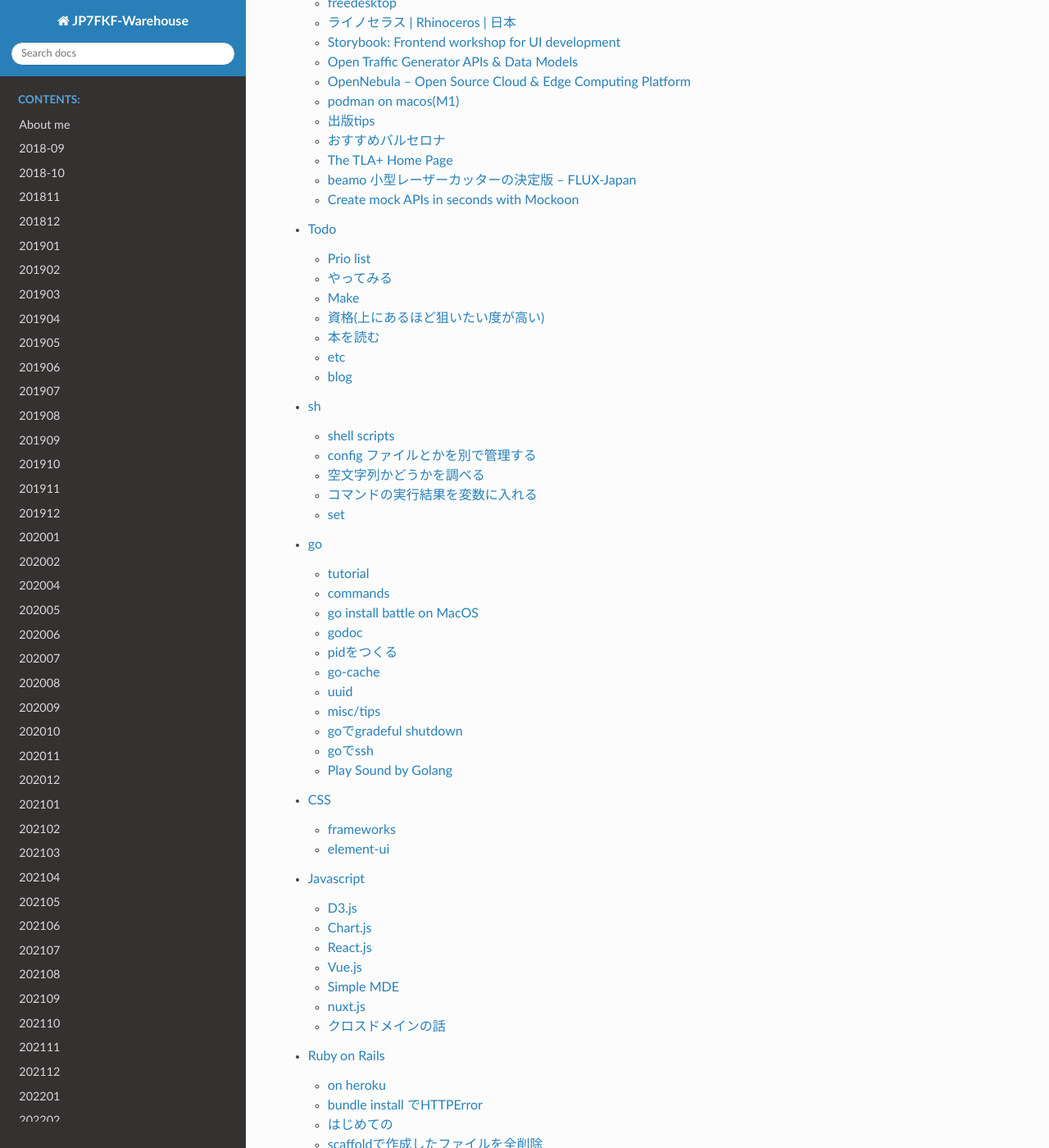
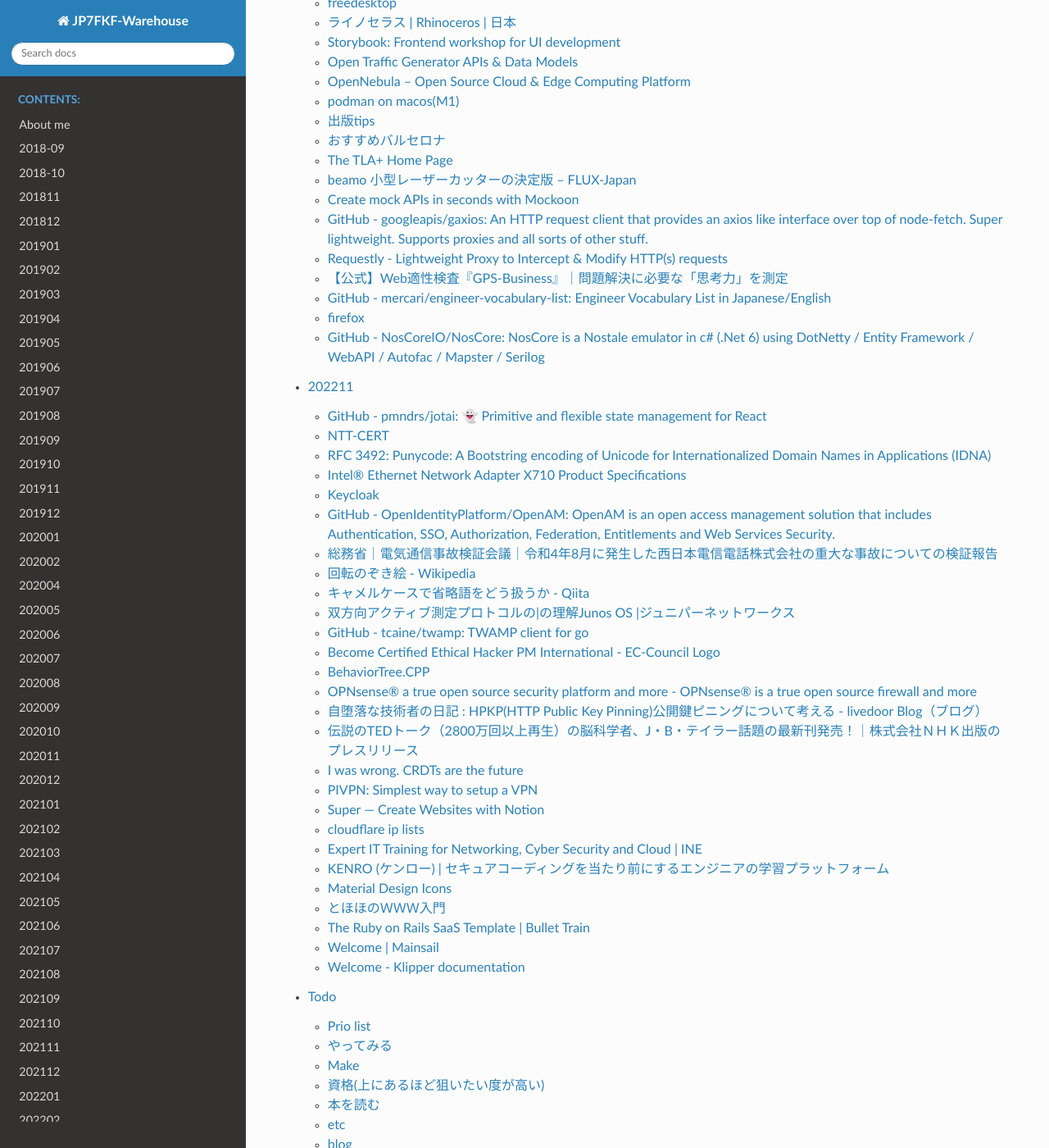
Before and after one commit to jp7fkf/JP7FKF-Warehouse, a Sphinx documentation site: the page built from source/index.rst, in a window 1280 px wide and 1400 px high, scrolled down 31365 px. Shown: the whole window at 82% size. Built offline with Sphinx 7.4.7 and the Read the Docs theme 2.0.0, drawn with Linux system fonts in a browser that asks for light colours.

Commit message:
2022-11-23 23:09:07 JST

````diff
--- a/source/dialy/202207.md
+++ b/source/dialy/202207.md
@@ -18,6 +18,7 @@ group24 / 2048-bit MODP Group with 256-bit prime order subgroup.
 - ref: [dh-group (Security IKE) | Junos OS | Juniper Networks](https://www.juniper.net/documentation/us/en/software/junos/vpn-ipsec/topics/ref/statement/security-edit-dh-group.html)
 
 ## [リアルタイム共同編集のアルゴリズム (Operational Transformation; OT) を理解する試み – RORO](https://ciscorn.net/2021/08/30/ot/)
+- [I was wrong. CRDTs are the future](https://josephg.com/blog/crdts-are-the-future/)
 
 ## [美しい風景 | BEAUPAYSAGE × haruka nakamura](https://www.beaupaysage.com/)
 
--- a/source/dialy/202210.md
+++ b/source/dialy/202210.md
@@ -146,3 +146,18 @@ Machine "podman-machine-default" started successfully
 ## [beamo 小型レーザーカッターの決定版 – FLUX-Japan](https://flux-japan.jp/products/beamo)
 
 ## [Create mock APIs in seconds with Mockoon](https://mockoon.com/)
+
+## [GitHub - googleapis/gaxios: An HTTP request client that provides an axios like interface over top of node-fetch. Super lightweight.  Supports proxies and all sorts of other stuff.](https://github.com/googleapis/gaxios)
+
+## [Requestly - Lightweight Proxy to Intercept & Modify HTTP(s) requests](https://requestly.io/)
+- [GitHub - requestly/requestly: A repository for logging feature enhancements, questions and other issues](https://github.com/requestly/requestly)
+
+## [【公式】Web適性検査『GPS-Business』｜問題解決に必要な「思考力」を測定](https://www.benesse-i-career.co.jp/gps_business/index.html)
+
+## [GitHub - mercari/engineer-vocabulary-list: Engineer Vocabulary List in Japanese/English](https://github.com/mercari/engineer-vocabulary-list)
+
+## firefox
+- mercurial mozilla-central
+- [GitHub - mozilla/gecko-dev: Read-only Git mirror of the Mercurial gecko repositories at https://hg.mozilla.org. How to contribute: https://firefox-source-docs.mozilla.org/contributing/contribution_quickref.html](https://github.com/mozilla/gecko-dev)
+
+## [GitHub - NosCoreIO/NosCore: NosCore is a Nostale emulator in c# (.Net 6) using DotNetty / Entity Framework / WebAPI / Autofac / Mapster / Serilog](https://github.com/NosCoreIO/NosCore)
--- /dev/null
+++ b/source/dialy/202211.md
@@ -0,0 +1,65 @@
+# 202211
+
+## [GitHub - pmndrs/jotai: 👻 Primitive and flexible state management for React](https://github.com/pmndrs/jotai)
+
+## [NTT-CERT](https://www.ntt-cert.org/index.html)
+
+## [RFC 3492: Punycode: A Bootstring encoding of Unicode for Internationalized Domain Names in Applications (IDNA)](https://www.ietf.org/rfc/rfc3492.txt)
+
+## [Intel® Ethernet Network Adapter X710 Product Specifications](https://ark.intel.com/content/www/us/en/ark/products/series/189530/intel-ethernet-network-adapter-x710.html)
+- SRX4600あたりで使われてそう
+
+## [Keycloak](https://www.keycloak.org/)
+
+## [GitHub - OpenIdentityPlatform/OpenAM: OpenAM is an open access management solution that includes Authentication, SSO, Authorization, Federation, Entitlements and Web Services Security.](https://github.com/OpenIdentityPlatform/OpenAM)
+
+## [総務省｜電気通信事故検証会議｜令和4年8月に発生した西日本電信電話株式会社の重大な事故についての検証報告](https://www.soumu.go.jp/main_sosiki/kenkyu/tsuushin_jiko_kenshou/02kiban05_04000546.html)
+
+## [回転のぞき絵 - Wikipedia](https://ja.wikipedia.org/wiki/%E5%9B%9E%E8%BB%A2%E3%81%AE%E3%81%9E%E3%81%8D%E7%B5%B5)
+
+## [キャメルケースで省略語をどう扱うか - Qiita](https://qiita.com/gamako/items/a5b1428c9b5c8d6f0694)
+- [Google Java Style Guide](https://google.github.io/styleguide/javaguide.html#s5.3-camel-case)
+
+## [双方向アクティブ測定プロトコルの|の理解Junos OS |ジュニパーネットワークス](https://www.juniper.net/documentation/jp/ja/software/junos/flow-monitoring/topics/concept/twamp-overview.html)
+
+## [GitHub - tcaine/twamp: TWAMP client for go](https://github.com/tcaine/twamp)
+
+## [Become Certified Ethical Hacker PM International - EC-Council Logo](https://www.eccouncil.org/campaigns/become-certified-ethical-hacker-intl/?utm_source=google&utm_medium=paid-search&utm_campaign=ecc-cehpaid_prospecting_intl_v2&gclid=Cj0KCQiAgribBhDkARIsAASA5buzpoWUZr_v23eX0KqxrKHnMdbQ5vkWroOkwtGKBIa7L_LJEYruye8aAl5DEALw_wcB)
+
+## [BehaviorTree.CPP](https://www.behaviortree.dev/)
+
+## [OPNsense® a true open source security platform and more - OPNsense® is a true open source firewall and more](https://opnsense.org/)
+- [pfSense Logo](https://www.pfsense.org/)
+
+## [自堕落な技術者の日記 : HPKP(HTTP Public Key Pinning)公開鍵ピニングについて考える - livedoor Blog（ブログ）](http://blog.livedoor.jp/k_urushima/archives/1811745.html)
+
+## [伝説のTEDトーク（2800万回以上再生）の脳科学者、J・B・テイラー話題の最新刊発売！｜株式会社ＮＨＫ出版のプレスリリース](https://prtimes.jp/main/html/rd/p/000000506.000018219.html)
+
+## [I was wrong. CRDTs are the future](https://josephg.com/blog/crdts-are-the-future/)
+
+## [PIVPN: Simplest way to setup a VPN](https://pivpn.io/)
+
+## [Super — Create Websites with Notion](https://super.so/)
+
+## cloudflare ip lists
+- [IP Ranges | Cloudflare](https://www.cloudflare.com/ips/)
+- [Cloudflare API v4 Documentation](https://api.cloudflare.com/#cloudflare-ips-properties)
+  - `curl -X GET "https://api.cloudflare.com/client/v4/ips"`
+```
+% curl -X GET "https://api.cloudflare.com/client/v4/ips"
+{"result":{"ipv4_cidrs":["173.245.48.0/20","103.21.244.0/22","103.22.200.0/22","103.31.4.0/22","141.101.64.0/18","108.162.192.0/18","190.93.240.0/20","188.114.96.0/20","197.234.240.0/22","198.41.128.0/17","162.158.0.0/15","104.16.0.0/13","104.24.0.0/14","172.64.0.0/13","131.0.72.0/22"],"ipv6_cidrs":["2400:cb00::/32","2606:4700::/32","2803:f800::/32","2405:b500::/32","2405:8100::/32","2a06:98c0::/29","2c0f:f248::/32"],"etag":"38f79d050aa027e3be3865e495dcc9bc"},"success":true,"errors":[],"messages":[]}
+```
+
+## [Expert IT Training for Networking, Cyber Security and Cloud | INE](https://ine.com/)
+
+## [KENRO (ケンロー) | セキュアコーディングを当たり前にするエンジニアの学習プラットフォーム](https://flatt.tech/kenro/)
+
+## [Material Design Icons](https://materialdesignicons.com/)
+
+## [とほほのＷＷＷ入門](https://www.tohoho-web.com/)
+
+## [The Ruby on Rails SaaS Template | Bullet Train](https://bullettrain.co/)
+
+## [Welcome | Mainsail](https://docs.mainsail.xyz/)
+
+## [Welcome - Klipper documentation](https://www.klipper3d.org/)
--- a/source/index.rst
+++ b/source/index.rst
@@ -60,6 +60,7 @@ Welcome to JP7FKF-Warehouse!
   dialy/202208
   dialy/202209
   dialy/202210
+  dialy/202211
   todo
   programming/sh
   programming/go
````
